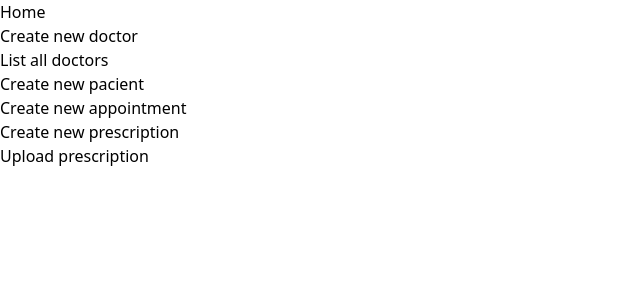
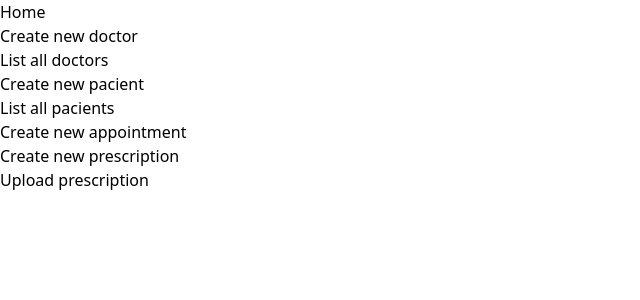
Before and after one commit to ranieriiuri/MediApp, a Next.js app in the folder medi-app-frontend/: page /home in a window 1280 px wide. Shown: the top 300 px of the page, without its empty margins (0-640 px from the left). Built offline with nearby package versions, Linux system fonts and the light colour scheme.

Commit message:
adding list all pacients home link

```diff
--- a/medi-app-frontend/src/app/home/page.tsx
+++ b/medi-app-frontend/src/app/home/page.tsx
@@ -15,6 +15,9 @@ export default function Home(){
             <div>
                 <Link href="/pacient/create">Create new pacient</Link>
             </div>
+            <div>
+                <Link href="/pacient/list">List all pacients</Link>
+            </div>
 
             <div>
                 <Link href="/appointment/create">Create new appointment</Link>
```
